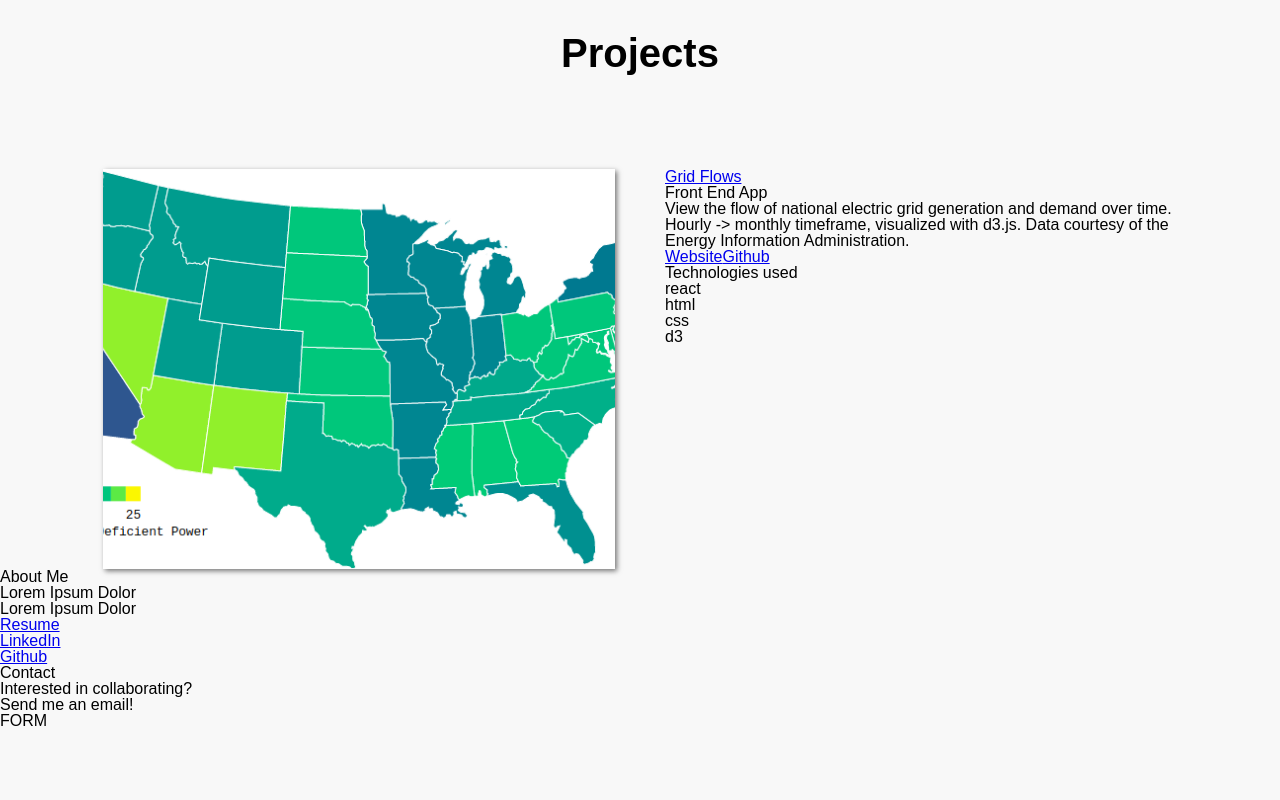
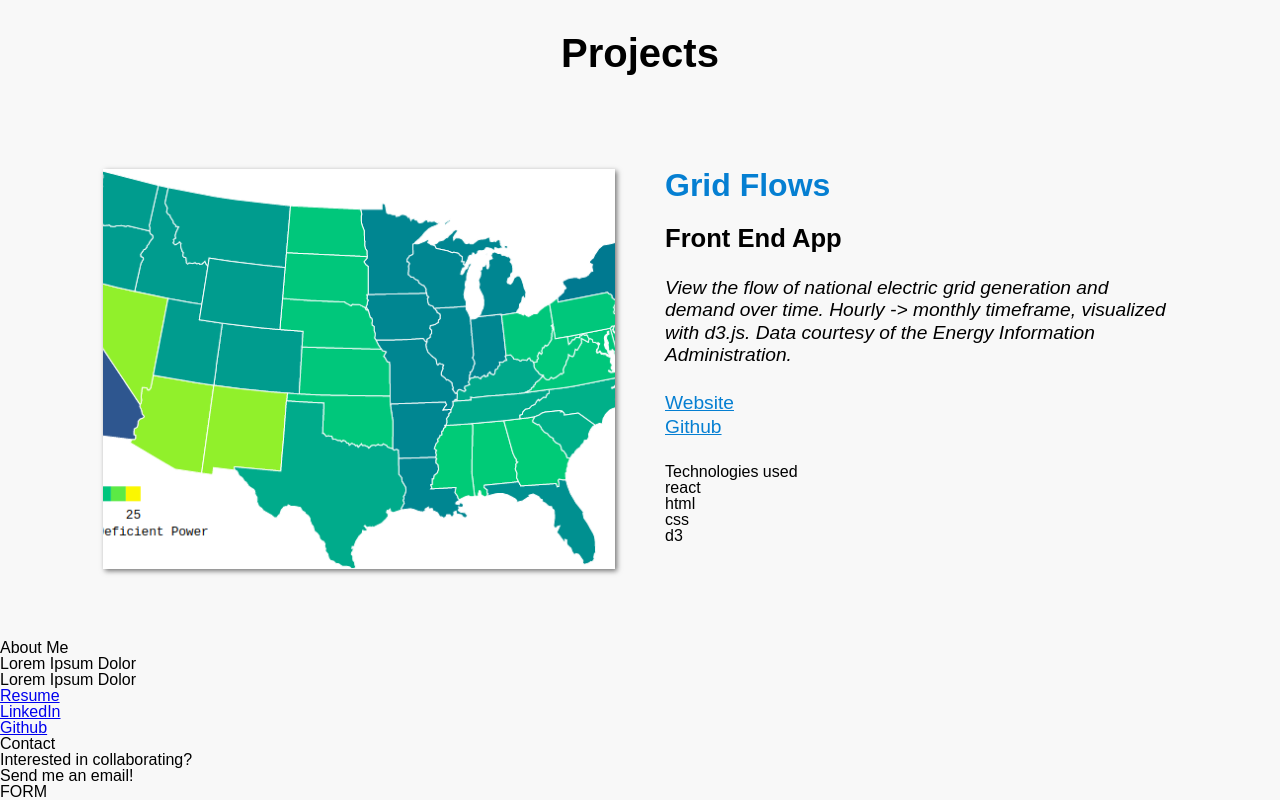
Before and after one commit to ehighberg/portfolio, a React (Create React App) app: page / in a window 1280 px wide. Shown: the part 922-1722 px from the top of the page. Before the commit the page ends 1651 px from the top, so only its background shows below. Built offline with nearby package versions, Linux system fonts and the light colour scheme.

Commit message:
project description styled

```diff
--- a/src/component/ProjectCard.jsx
+++ b/src/component/ProjectCard.jsx
@@ -13,18 +13,22 @@ const ProjectCard = props => {
           }}>
         </div>
       </a>
-      <section>
-        <h1><a target="_blank" rel="noopener noreferrer" href={siteUrl}>{name}</a></h1>
+      <section className='project-card-info-container'>
+        <a target="_blank" rel="noopener noreferrer" href={siteUrl}>{name}</a>
         <h3>{projectType}</h3>
         <p className='project-card-description'>{description}</p>
+        <div className='project-card-links'>
           <a target="_blank" rel="noopener noreferrer" href={siteUrl}>Website</a>
           <a target="_blank" rel="noopener noreferrer" href={gitUrl}>Github</a>
+        </div>
+        <div className='project-card-tech-container'>
           <p>Technologies used</p>
-        <ul>
+          <ul className='project-card-tech-list'>
             {techList.map((tech, i) => (
-            <li key={i}><p className='project-tech-img'>{tech}</p></li>
+              <li key={i}><p className='project-card-tech-img'>{tech}</p></li>
             ))}
           </ul>
+        </div>
       </section>
     </article>
   )
--- a/src/index.css
+++ b/src/index.css
@@ -57,6 +57,7 @@ table {
 	--offwhite-trans: #f8f8f800;
   --offblack: #222;
 	--box-shadow-gray: #0008;
+	--link-blue: #057fd2;
 }
 
 body {
--- a/src/style/projects.css
+++ b/src/style/projects.css
@@ -28,12 +28,50 @@ main > h1 {
   box-shadow: 2px 2px 5px var(--box-shadow-gray);
 }
 
+.project-card-info-container {
+  margin-bottom: 6rem;
+}
+
+.project-card-info-container > *:not(:first-child) {
+  margin-top: 25px;
+}
+
+.project-card-info-container > a {
+  color: var(--link-blue);
+  font-size: 2rem;
+  text-decoration: none;
+  font-weight: bold;
+}
+
+.project-card-info-container > h3 {
+  font-size: 1.6rem;
+  font-weight: bold;
+}
+
+.project-card-description {
+  font-style: italic;
+  font-size: 1.2rem;
+  line-height: 1.4rem;
+}
+
+.project-card-links > a {
+  color: var(--link-blue);
+  display: block;
+  font-size: 1.2rem;
+  line-height: 1.5rem;
+}
+
 @media (max-width: 1000px) {
   .projects-container > article {
     display: initial;
   }
 
   .project-card-bg {
-    margin-bottom: 2vh;
+    margin-bottom: 25px;
+  }
+
+  .project-card-info-container {
+    width: 96vw;
+    margin: 0 auto;
   }
 }
```
Lines whose indentation alone changed are shown as unchanged.
